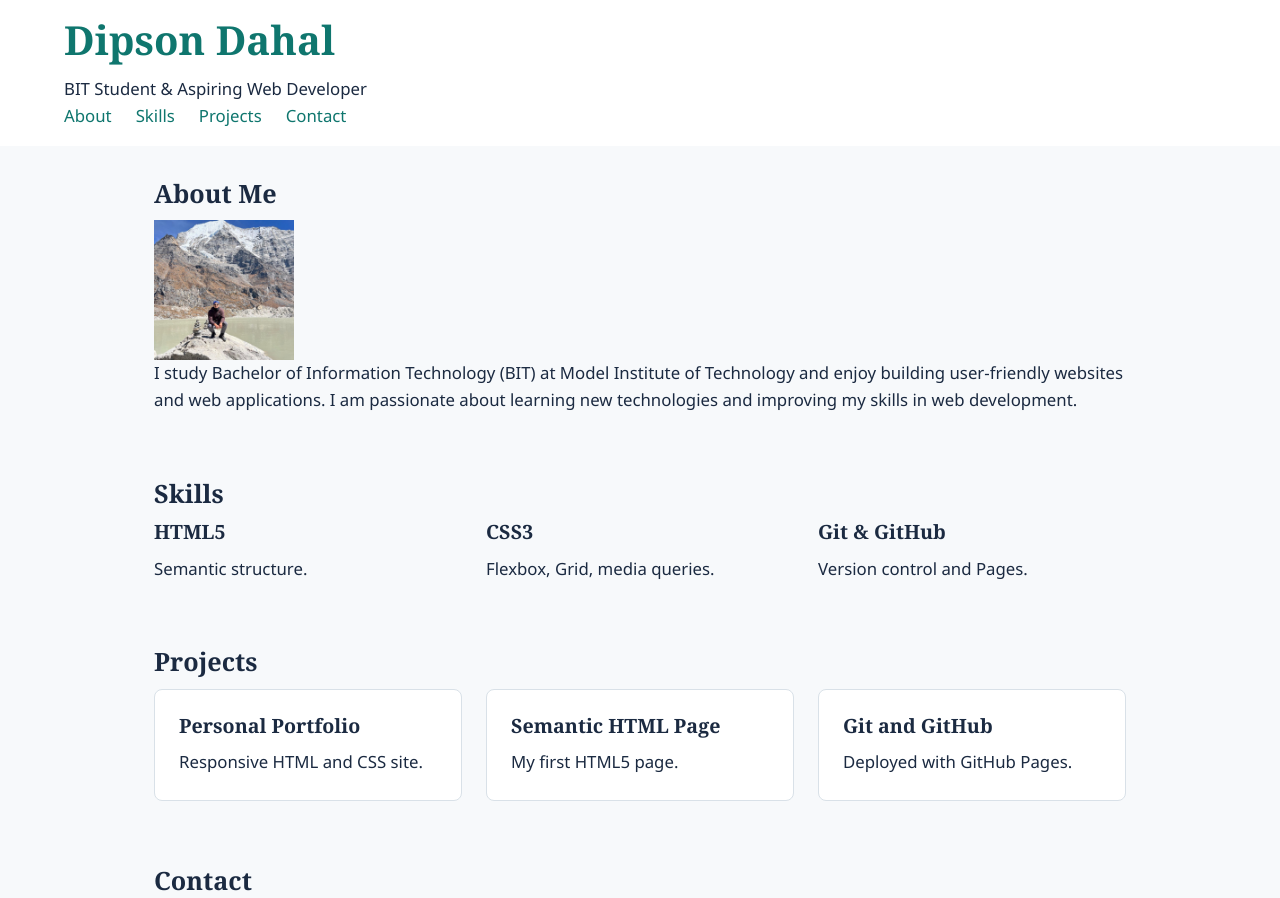
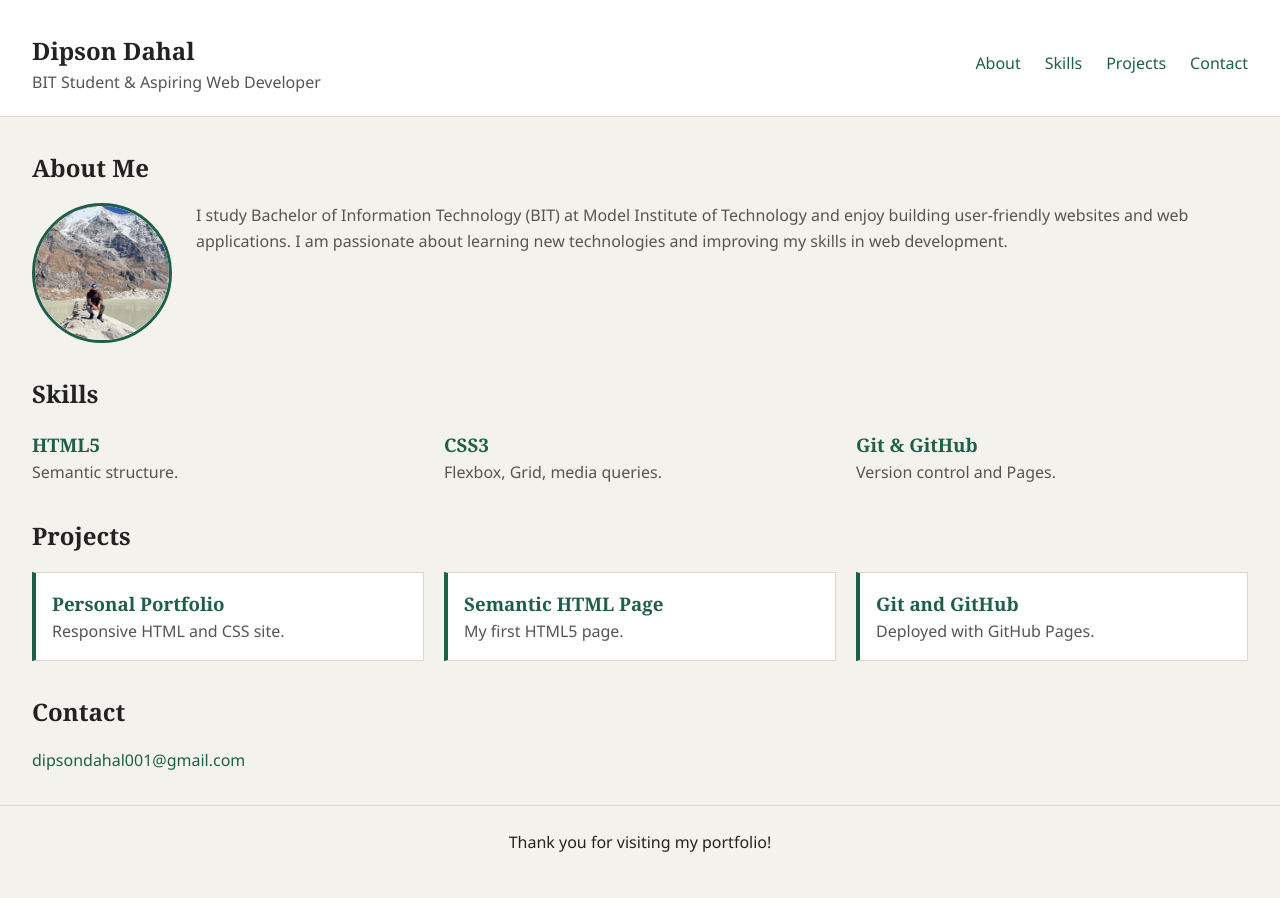
Before and after one commit to D1PS0N/my-portfolio-week-3-, a plain HTML site: page index.html in a window 1280 px wide. Shown: the top 898 px of the page. Drawn offline with Linux system fonts and the light colour scheme.

Commit message:
updated style.css

```diff
--- a/style.css
+++ b/style.css
@@ -1,17 +1,13 @@
 :root {
-  --ink: #1b2a41;        /* main text */
-  --bg: #f7f9fb;        /* page background */
-  --surface: #ffffff;    /* header and cards */
-  --accent: #0f766e;     /* links and highlights */
-  --line: #d9e1e8;       /* borders */
-
-  --font-body: "Segoe UI", Arial, sans-serif;
-  --font-head: Georgia, serif;
+  --ink: #222222;       /* main text */
+  --muted: #555555;     /* secondary text */
+  --bg: #f4f2ed;       /* page background */
+  --card: #ffffff;      /* header and cards */
+  --accent: #1f5f4a;    /* links and highlights */
+  --line: #dcd8cf;      /* borders */
 }
 
 
-/*
-   2. Reset: removes browser-default spacing */
 * {
   margin: 0;
   padding: 0;
@@ -26,23 +22,28 @@ img {
 
 
 body {
-  font-family: var(--font-body);
-  font-size: 1.05rem;
-  line-height: 1.6;
+  font: 1rem/1.6 "Segoe UI", Arial, sans-serif;
   color: var(--ink);
   background: var(--bg);
 }
 
 h1,
 h2,
-h3 {
-  font-family: var(--font-head);
-  line-height: 1.2;
-  margin-bottom: 0.75rem;
+h3,
+.logo {
+  font-family: Georgia, serif;
 }
 
-h1 {
-  font-size: 2.5rem;
+h2 {
+  margin-bottom: 1rem;
+}
+
+h3 {
+  color: var(--accent);
+}
+
+p {
+  color: var(--muted);
 }
 
 a {
@@ -50,83 +51,93 @@ a {
   text-decoration: none;
 }
 
+.logo a {
+  color: inherit;
+}
 
-/* Flexbox: header and hero */
-header,
-.hero {
+
+
+/* Centred content column */
+.box {
+  width: 100%;
+  max-width: none;
+  margin: 0;
+  padding: 2rem 2rem 0;
+}
+
+/* Flexbox: header, navigation and About */
+header {
+  background: var(--card);
+  border-bottom: 1px solid var(--line);
+}
+
+.bar {
   display: flex;
   justify-content: space-between;
   align-items: center;
-  gap: 2rem;
+  padding-bottom: 1.25rem;
 }
 
-header {
-  padding: 1rem 5%;
-  background: var(--surface);
-}
-
-nav {
+nav,
+.about {
   display: flex;
   gap: 1.5rem;
 }
 
-.hero {
-  padding: 4rem 5%;
-}
-
-/* Content sections (everything except the hero) */
-section:not(.hero) {
-  max-width: 1100px;
-  margin: auto;
-  padding: 2rem 5%;
-}
-
-/* Grid: project cards */
+/* Grid: skills and project cards */
 .grid {
   display: grid;
-  grid-template-columns: repeat(auto-fit, minmax(240px, 1fr));
-  gap: 1.5rem;
-}
-
-footer {
-  padding: 2rem;
-  text-align: center;
+  grid-template-columns: repeat(auto-fit, minmax(220px, 1fr));
+  gap: 1.25rem;
 }
 
 
 .logo {
+  font-size: 1.5rem;
   font-weight: 700;
   color: var(--ink);
 }
 
-.hero img {
-  border: 4px solid var(--accent);
+.about img {
+  border: 3px solid var(--accent);
   border-radius: 50%;
 }
 
 article {
+  padding: 1rem;
+  background: var(--card);
+  border: 1px solid var(--line);
+  border-left: 4px solid var(--accent);
+}
+
+footer {
+  margin-top: 2rem;
   padding: 1.5rem;
-  background: var(--surface);
-  border: 1px solid var(--line);
-  border-radius: 8px;
+  text-align: center;
+  border-top: 1px solid var(--line);
 }
 
 
+
+/* Tablet and mobile */
 @media (max-width: 768px) {
-
-  header {
+  .bar,
+  .about {
     flex-direction: column;
+    align-items: center;
     text-align: center;
   }
+}
 
-  .hero {
-    flex-direction: column-reverse;
-    padding: 2rem 5%;
-    text-align: center;
+/* Small phones */
+@media (max-width: 480px) {
+  body {
+    font-size: 0.95rem;
   }
 
-  h1 {
-    font-size: 1.9rem;
+  nav {
+    flex-wrap: wrap;
+    justify-content: center;
+    gap: 1rem;
   }
-
 }
```
